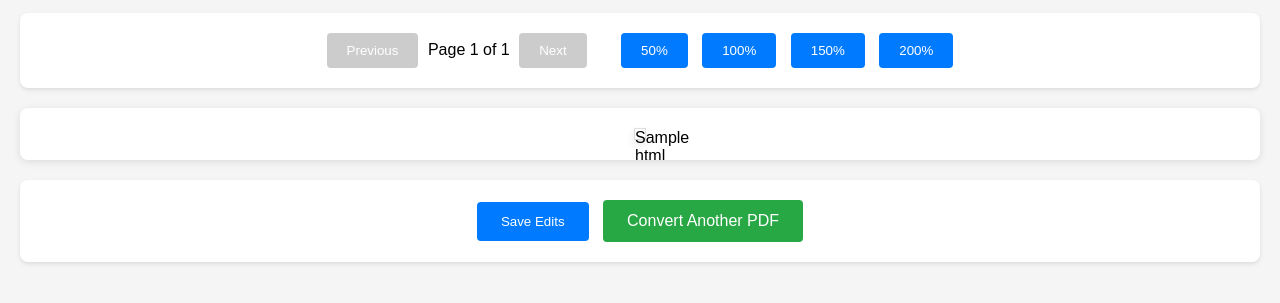
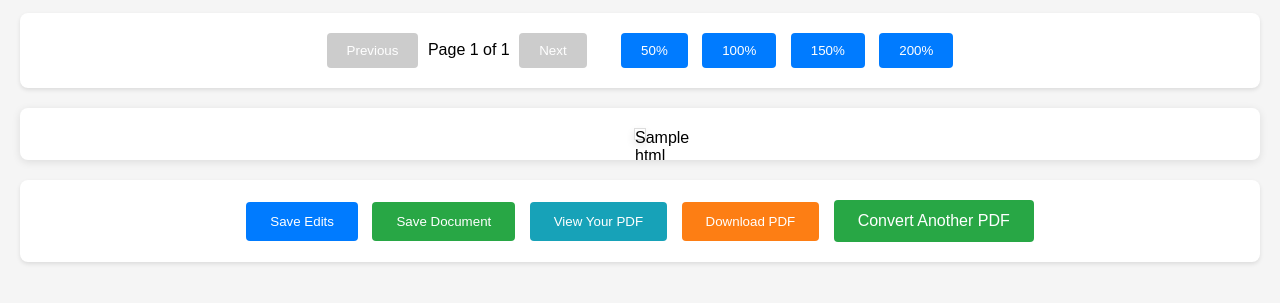
Before and after one commit to KodeKenobi/bizpilot, a Flask app: template templates/converted.html in a window 1280 px wide. Shown: the part 132-435 px from the top of the page. Run offline with Flask 3, Linux system fonts and the light colour scheme; the template is opened without the code that fills it: most values are stand-ins (such as "Sample title", 1, 10 or a date in 2020).

Commit message:
Add HTML saving, PDF viewing, and PDF download functionality

```diff
--- a/app.py
+++ b/app.py
@@ -5,13 +5,17 @@ import fitz
 import base64
 from io import BytesIO
 import json
+import weasyprint
+from datetime import datetime
 
 app = Flask(__name__)
 CORS(app)  # Enable CORS for all routes
 UPLOAD_FOLDER = "uploads"
 EDITED_FOLDER = "edited"
+HTML_FOLDER = "saved_html"
 os.makedirs(UPLOAD_FOLDER, exist_ok=True)
 os.makedirs(EDITED_FOLDER, exist_ok=True)
+os.makedirs(HTML_FOLDER, exist_ok=True)
 
 @app.route("/", methods=["GET", "POST"])
 def index():
@@ -132,5 +136,76 @@ def save_edits(filename):
     except Exception as e:
         return jsonify({"status": "error", "message": str(e)}), 500
 
+@app.route("/save_html/<filename>", methods=["POST"])
+def save_html(filename):
+    try:
+        data = request.json
+        html_content = data.get("html_content")
+
+        if not html_content:
+            return jsonify({"status": "error", "message": "No HTML content provided"}), 400
+
+        # Create a clean filename
+        base_name = os.path.splitext(filename)[0]
+        timestamp = datetime.now().strftime("%Y%m%d_%H%M%S")
+        html_filename = f"{base_name}_{timestamp}.html"
+        html_path = os.path.join(HTML_FOLDER, html_filename)
+
+        # Save the HTML file
+        with open(html_path, 'w', encoding='utf-8') as f:
+            f.write(html_content)
+
+        return jsonify({
+            "status": "success",
+            "message": "HTML saved successfully",
+            "html_filename": html_filename
+        })
+
+    except Exception as e:
+        return jsonify({"status": "error", "message": str(e)}), 500
+
+@app.route("/view_html/<html_filename>")
+def view_html(html_filename):
+    try:
+        html_path = os.path.join(HTML_FOLDER, html_filename)
+        if not os.path.exists(html_path):
+            return "HTML file not found", 404
+
+        with open(html_path, 'r', encoding='utf-8') as f:
+            html_content = f.read()
+
+        return html_content
+
+    except Exception as e:
+        return f"Error loading HTML: {str(e)}", 500
+
+@app.route("/download_pdf/<html_filename>")
+def download_pdf(html_filename):
+    try:
+        html_path = os.path.join(HTML_FOLDER, html_filename)
+        if not os.path.exists(html_path):
+            return "HTML file not found", 404
+
+        # Convert HTML to PDF
+        pdf_filename = html_filename.replace('.html', '.pdf')
+        pdf_path = os.path.join(HTML_FOLDER, pdf_filename)
+
+        # Use weasyprint to convert HTML to PDF
+        with open(html_path, 'r', encoding='utf-8') as f:
+            html_content = f.read()
+
+        # Convert HTML to PDF
+        pdf_bytes = weasyprint.HTML(string=html_content).write_pdf()
+
+        # Save PDF file
+        with open(pdf_path, 'wb') as f:
+            f.write(pdf_bytes)
+
+        # Send PDF file for download
+        return send_file(pdf_path, as_attachment=True, download_name=pdf_filename)
+
+    except Exception as e:
+        return f"Error converting to PDF: {str(e)}", 500
+
 if __name__ == "__main__":
     app.run(debug=True)
--- /dev/null
+++ b/requirements.txt
@@ -0,0 +1,4 @@
+Flask==3.1.2
+flask-cors==6.0.1
+PyMuPDF==1.26.4
+weasyprint==62.3
--- a/templates/converted.html
+++ b/templates/converted.html
@@ -180,6 +180,32 @@
       >
         Save Edits
       </button>
+      <button
+        onclick="saveHTML()"
+        class="download-btn"
+        style="background: #28a745; margin-right: 10px"
+        id="saveHtmlBtn"
+      >
+        Save Document
+      </button>
+      <button
+        onclick="viewPDF()"
+        class="download-btn"
+        style="background: #17a2b8; margin-right: 10px"
+        id="viewPdfBtn"
+        disabled
+      >
+        View Your PDF
+      </button>
+      <button
+        onclick="downloadPDF()"
+        class="download-btn"
+        style="background: #fd7e14; margin-right: 10px"
+        id="downloadPdfBtn"
+        disabled
+      >
+        Download PDF
+      </button>
       <a href="/" class="download-btn">Convert Another PDF</a>
     </div>
 
@@ -191,6 +217,7 @@
       let edits = [];
       let currentEditElement = null;
       let currentEditType = null;
+      let savedHtmlFilename = null;
 
       function changePage(direction) {
         const newPage = currentPage + direction;
@@ -240,6 +267,49 @@
         .catch(error => {
           alert('Error saving edits: ' + error);
         });
+      }
+
+      function saveHTML() {
+        // Get the current HTML content
+        const htmlContent = document.documentElement.outerHTML;
+
+        fetch(`/save_html/{{ filename }}`, {
+          method: 'POST',
+          headers: {
+            'Content-Type': 'application/json',
+          },
+          body: JSON.stringify({ html_content: htmlContent })
+        })
+        .then(response => response.json())
+        .then(data => {
+          if (data.status === 'success') {
+            savedHtmlFilename = data.html_filename;
+            document.getElementById('viewPdfBtn').disabled = false;
+            document.getElementById('downloadPdfBtn').disabled = false;
+            alert('Document saved successfully! You can now view or download your PDF.');
+          } else {
+            alert('Error saving document: ' + data.message);
+          }
+        })
+        .catch(error => {
+          alert('Error saving document: ' + error);
+        });
+      }
+
+      function viewPDF() {
+        if (savedHtmlFilename) {
+          window.open(`/view_html/${savedHtmlFilename}`, '_blank');
+        } else {
+          alert('Please save your document first!');
+        }
+      }
+
+      function downloadPDF() {
+        if (savedHtmlFilename) {
+          window.location.href = `/download_pdf/${savedHtmlFilename}`;
+        } else {
+          alert('Please save your document first!');
+        }
       }
 
       document.addEventListener('DOMContentLoaded', function() {
```
